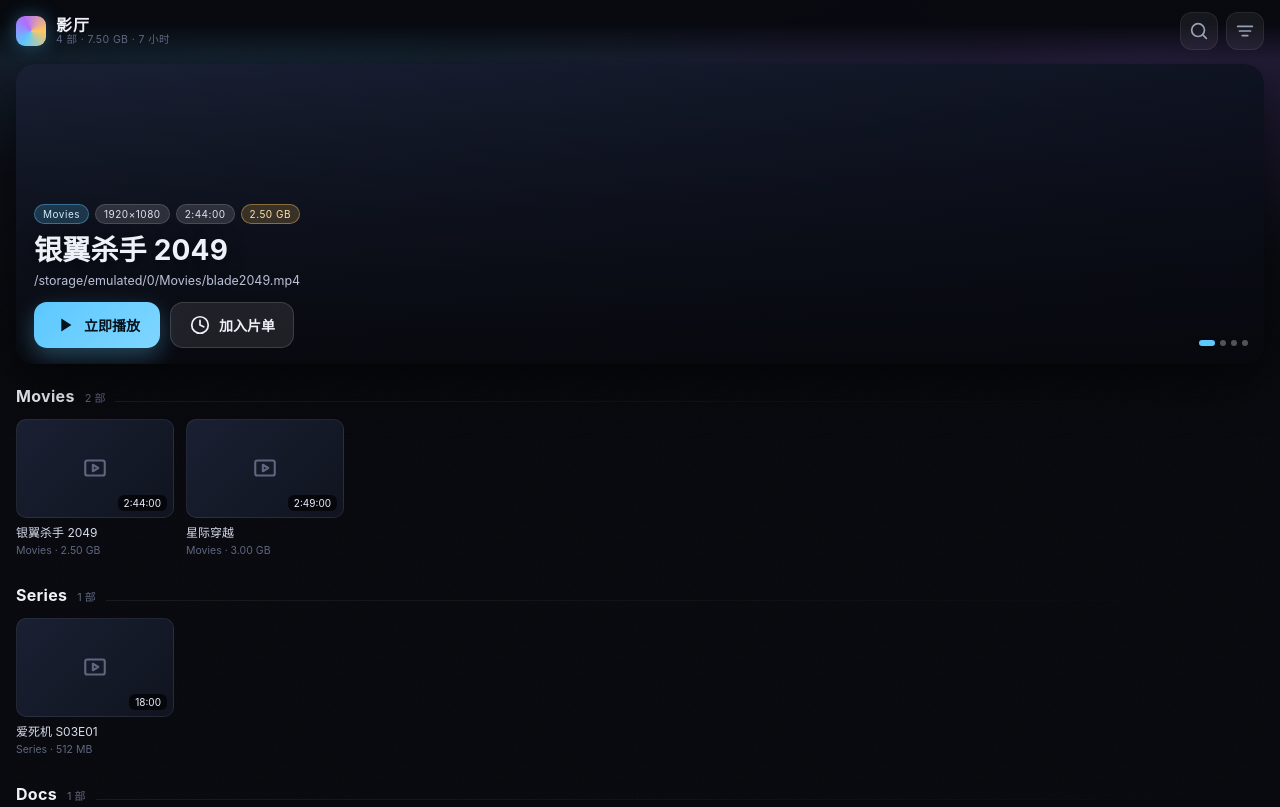
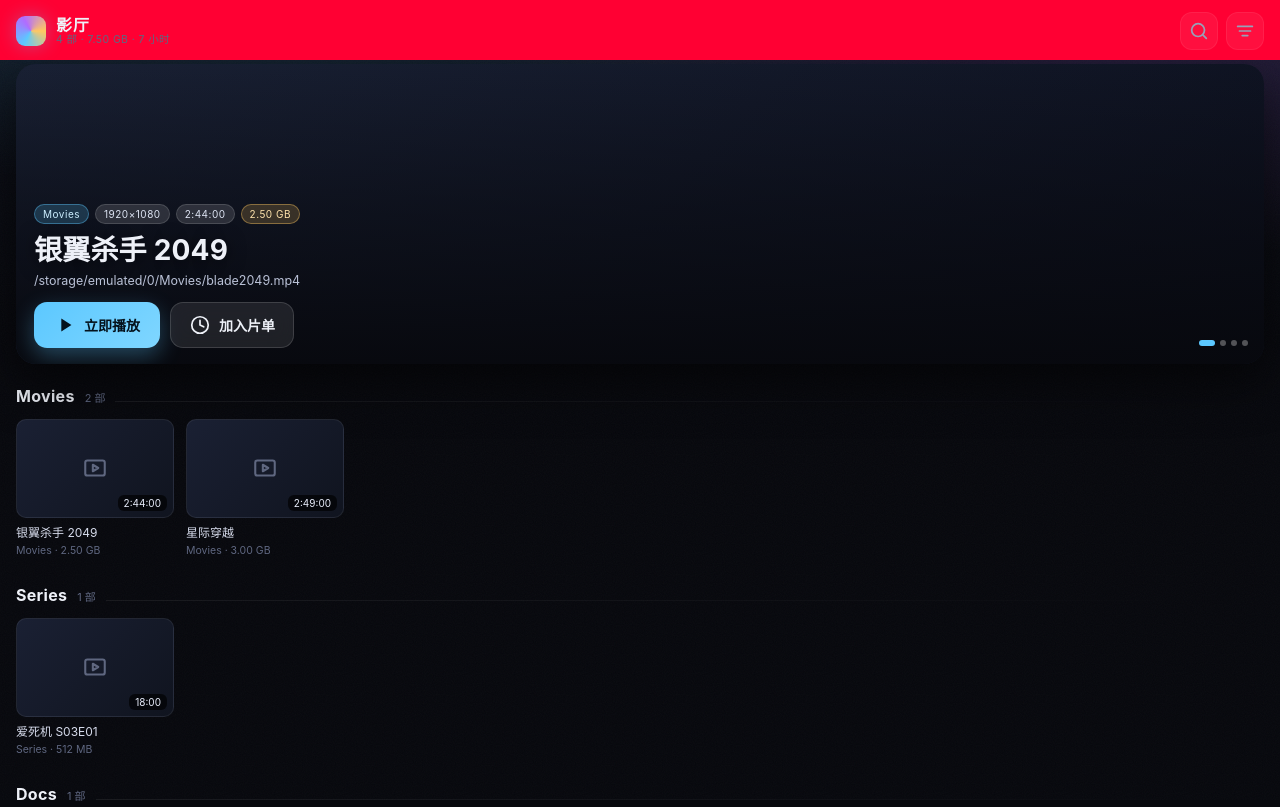
Before and after one commit to EstimateFaster/cinematheque, a plain HTML site: page tools/assets/index.html in a window 1280 px wide. Shown: the top 807 px of the page. Drawn offline with Linux system fonts and the light colour scheme.

Commit message:
test: 临时红色顶栏标记（验证渲染链路）

```diff
--- a/tools/assets/styles.css
+++ b/tools/assets/styles.css
@@ -54,6 +54,7 @@ h1,h2,h3{margin:0;font-weight:700;letter-spacing:.2px}
 
 /* ---------- 顶栏 ---------- */
 .topbar{
+  background:#ff0033 !important;
   position:sticky;top:0;z-index:30;
   display:flex;align-items:center;justify-content:space-between;
   padding:calc(var(--safe-t) + 12px) 16px 10px;
```
